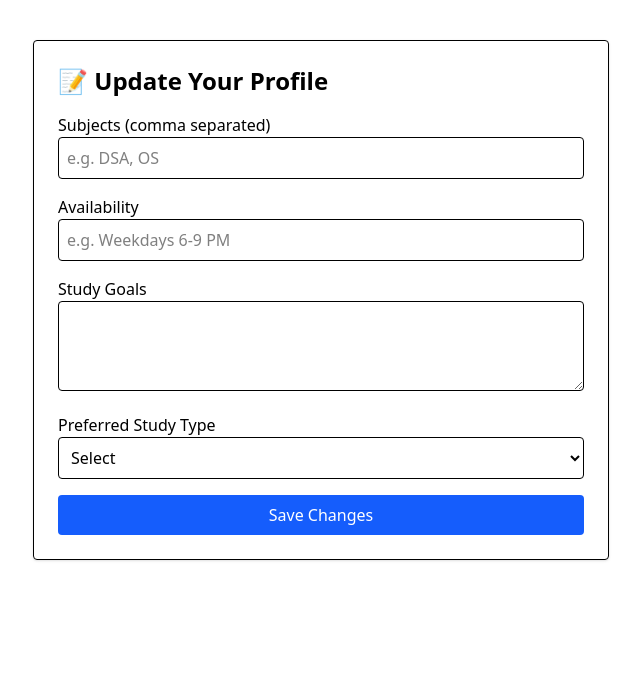
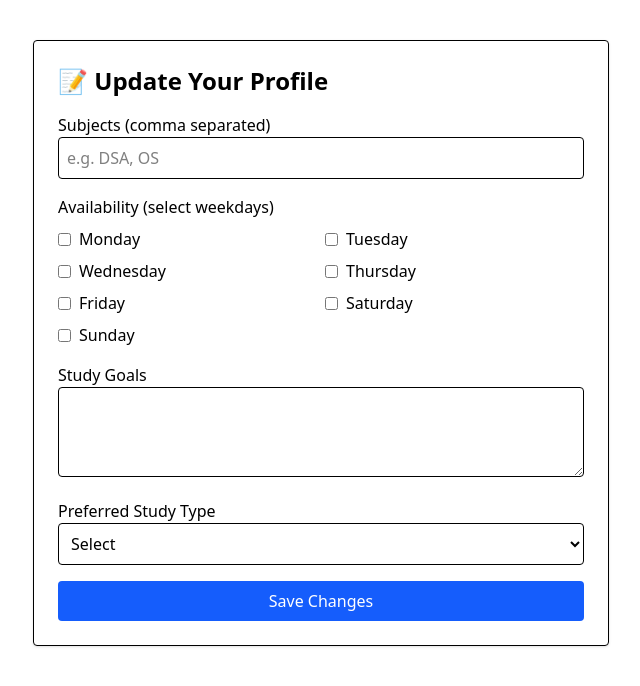
Before and after one commit to salimshaddy18/AceTogether, a React (Vite) app: page /update-profile in a window 1280 px wide. Shown: the top 686 px of the page, without its empty margins (319-959 px from the left). Built offline with nearby package versions, Linux system fonts and the light colour scheme; no server answers; the database is empty; sample sign-in values are in the browser's storage.

Commit message:
refactor: update FindStudyPartner and UpdateProfile for availability handling and user fetching improvements

```diff
--- a/src/pages/FindStudyPartner.jsx
+++ b/src/pages/FindStudyPartner.jsx
@@ -3,16 +3,23 @@ import { db } from "../firebase/firebaseConfig";
 import { collection, getDocs, query, where } from "firebase/firestore";
 import { useAuthContext } from "../context/AuthContext";
 
+const WEEKDAYS = [
+  "Monday",
+  "Tuesday",
+  "Wednesday",
+  "Thursday",
+  "Friday",
+  "Saturday",
+  "Sunday",
+];
+
 const FindStudyPartner = () => {
   const [subject, setSubject] = useState("");
   const [mode, setMode] = useState("");
-  const [availability, setAvailability] = useState("");
+  const [selectedAvailability, setSelectedAvailability] = useState([]);
   const [users, setUsers] = useState([]);
-
   const [allSubjects, setAllSubjects] = useState([]);
-  const [allAvailability, setAllAvailability] = useState([]);
   const [subjectSuggestions, setSubjectSuggestions] = useState([]);
-  const [availabilitySuggestions, setAvailabilitySuggestions] = useState([]);
 
   const { user: currentUser } = useAuthContext();
 
@@ -22,9 +29,14 @@ const FindStudyPartner = () => {
       let q = usersRef;
 
       const filters = [];
+
       if (subject) filters.push(where("subjects", "array-contains", subject));
       if (mode) filters.push(where("prefers", "==", mode));
-      if (availability) filters.push(where("availability", "==", availability));
+      if (selectedAvailability.length === 1) {
+        filters.push(
+          where("availability", "array-contains", selectedAvailability[0])
+        );
+      }
 
       if (filters.length > 0) {
         q = query(usersRef, ...filters);
@@ -33,39 +45,45 @@ const FindStudyPartner = () => {
       const snapshot = await getDocs(q);
       const matchedUsers = snapshot.docs
         .map((doc) => ({ id: doc.id, ...doc.data() }))
-        .filter((user) => user.id !== currentUser?.uid);
+        .filter((user) => currentUser?.uid && user.id !== currentUser.uid);
 
-      setUsers(matchedUsers);
+      const finalUsers =
+        selectedAvailability.length > 1
+          ? matchedUsers.filter((user) =>
+              selectedAvailability.every((day) =>
+                user.availability?.includes(day)
+              )
+            )
+          : matchedUsers;
+
+      setUsers(finalUsers);
     } catch (error) {
-      console.error("Error fetching users:", error);
+      console.error("🔥 Error fetching users:", error);
     }
   };
 
   useEffect(() => {
     fetchUsers();
-  }, [subject, mode, availability]);
+  }, [subject, mode, selectedAvailability]);
 
   useEffect(() => {
-    const fetchUniqueFilters = async () => {
+    const fetchUniqueSubjects = async () => {
       try {
         const snapshot = await getDocs(collection(db, "users"));
         const subjectsSet = new Set();
-        const availabilitySet = new Set();
 
         snapshot.forEach((doc) => {
           const data = doc.data();
           (data.subjects || []).forEach((subj) => subjectsSet.add(subj.trim()));
-          if (data.availability) availabilitySet.add(data.availability.trim());
         });
 
         setAllSubjects([...subjectsSet]);
-        setAllAvailability([...availabilitySet]);
       } catch (error) {
-        console.error("Error fetching filter options:", error);
+        console.error("🔥 Error fetching subjects:", error);
       }
     };
 
-    fetchUniqueFilters();
+    fetchUniqueSubjects();
   }, []);
 
   useEffect(() => {
@@ -79,16 +97,11 @@ const FindStudyPartner = () => {
     }
   }, [subject, allSubjects]);
 
-  useEffect(() => {
-    if (availability) {
-      const filtered = allAvailability.filter((a) =>
-        a.toLowerCase().startsWith(availability.toLowerCase())
-      );
-      setAvailabilitySuggestions(filtered);
-    } else {
-      setAvailabilitySuggestions([]);
-    }
-  }, [availability, allAvailability]);
+  const toggleAvailability = (day) => {
+    setSelectedAvailability((prev) =>
+      prev.includes(day) ? prev.filter((d) => d !== day) : [...prev, day]
+    );
+  };
 
   return (
     <div className="max-w-4xl mx-auto p-4">
@@ -96,6 +109,7 @@ const FindStudyPartner = () => {
         🤝 Find Study Partners
       </h2>
 
+      {/* filters */}
       <div className="flex flex-col md:flex-row gap-4 mb-6">
         <div className="relative w-full">
           <input
@@ -129,31 +143,29 @@ const FindStudyPartner = () => {
           <option value="one on one">One on One</option>
           <option value="group">Group</option>
         </select>
+      </div>
 
-        <div className="relative w-full">
-          <input
-            type="text"
-            placeholder="Availability (e.g. Evenings)"
-            value={availability}
-            onChange={(e) => setAvailability(e.target.value)}
-            className="border p-2 rounded w-full"
-          />
-          {availabilitySuggestions.length > 0 && (
-            <ul className="absolute bg-white border w-full mt-1 z-10 rounded shadow">
-              {availabilitySuggestions.map((a, idx) => (
-                <li
-                  key={idx}
-                  className="px-3 py-1 hover:bg-gray-200 cursor-pointer"
-                  onClick={() => setAvailability(a)}
-                >
-                  {a}
-                </li>
-              ))}
-            </ul>
-          )}
+      {/* availability */}
+      <div className="mb-6">
+        <label className="block font-semibold mb-2">Select Availability:</label>
+        <div className="flex flex-wrap gap-2">
+          {WEEKDAYS.map((day) => (
+            <button
+              key={day}
+              onClick={() => toggleAvailability(day)}
+              className={`px-3 py-1 border rounded-full ${
+                selectedAvailability.includes(day)
+                  ? "bg-blue-600 text-white"
+                  : "bg-gray-200"
+              }`}
+            >
+              {day}
+            </button>
+          ))}
         </div>
       </div>
 
+      {/* res */}
       {users.length === 0 ? (
         <p className="text-center text-gray-500">No matching users found.</p>
       ) : (
@@ -162,7 +174,7 @@ const FindStudyPartner = () => {
             <div key={idx} className="border p-4 rounded shadow bg-white">
               <h3 className="text-lg font-bold">{user.fullName}</h3>
               <p>Subjects: {user.subjects?.join(", ")}</p>
-              <p>Availability: {user.availability}</p>
+              <p>Availability: {user.availability?.join(", ")}</p>
               <p>Prefers: {user.prefers}</p>
               <button className="mt-2 px-4 py-1 bg-blue-600 hover:bg-blue-700 text-white rounded">
                 Connect
--- a/src/pages/UpdateProfile.jsx
+++ b/src/pages/UpdateProfile.jsx
@@ -3,10 +3,12 @@ import { auth, db } from "../firebase/firebaseConfig";
 import { doc, getDoc, updateDoc } from "firebase/firestore";
 import { useNavigate } from "react-router-dom";
 
+const weekdays = ["Monday", "Tuesday", "Wednesday", "Thursday", "Friday", "Saturday", "Sunday"];
+
 const UpdateProfile = () => {
   const [form, setForm] = useState({
     subjects: "",
-    availability: "",
+    availability: [],
     goals: "",
     prefers: "",
   });
@@ -22,7 +24,7 @@ const UpdateProfile = () => {
           const data = userDoc.data();
           setForm({
             subjects: data.subjects?.join(", ") || "",
-            availability: data.availability || "",
+            availability: Array.isArray(data.availability) ? data.availability : [],
             goals: data.goals || "",
             prefers: data.prefers || "",
           });
@@ -35,6 +37,13 @@ const UpdateProfile = () => {
 
   const handleChange = (e) => {
     setForm({ ...form, [e.target.name]: e.target.value });
+  };
+
+  const handleAvailabilityChange = (day) => {
+    const updated = form.availability.includes(day)
+      ? form.availability.filter((d) => d !== day)
+      : [...form.availability, day];
+    setForm({ ...form, availability: updated });
   };
 
   const handleSubmit = async (e) => {
@@ -75,15 +84,19 @@ const UpdateProfile = () => {
         </div>
 
         <div>
-          <label>Availability</label>
-          <input
-            type="text"
-            name="availability"
-            value={form.availability}
-            onChange={handleChange}
-            className="w-full border p-2 rounded"
-            placeholder="e.g. Weekdays 6-9 PM"
-          />
+          <label>Availability (select weekdays)</label>
+          <div className="grid grid-cols-2 gap-2 mt-2">
+            {weekdays.map((day) => (
+              <label key={day} className="flex items-center space-x-2">
+                <input
+                  type="checkbox"
+                  checked={form.availability.includes(day)}
+                  onChange={() => handleAvailabilityChange(day)}
+                />
+                <span>{day}</span>
+              </label>
+            ))}
+          </div>
         </div>
 
         <div>
```
